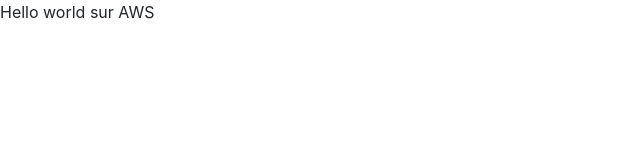
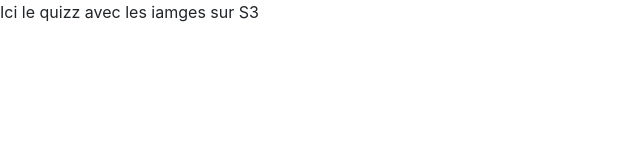
Before and after one commit to jfourdachon/nuxt-quizz, a Nuxt app: page / in a window 1280 px wide. Shown: the top 160 px of the page, without its empty margins (0-640 px from the left). Built offline with nearby package versions, Linux system fonts and the light colour scheme.

Commit message:
new branch test

```diff
--- a/pages/index.vue
+++ b/pages/index.vue
@@ -1,6 +1,6 @@
 <template>
   <div >
-    Hello world sur AWS
+    Ici le quizz avec les iamges sur S3
   </div>
 </template>
 
```
